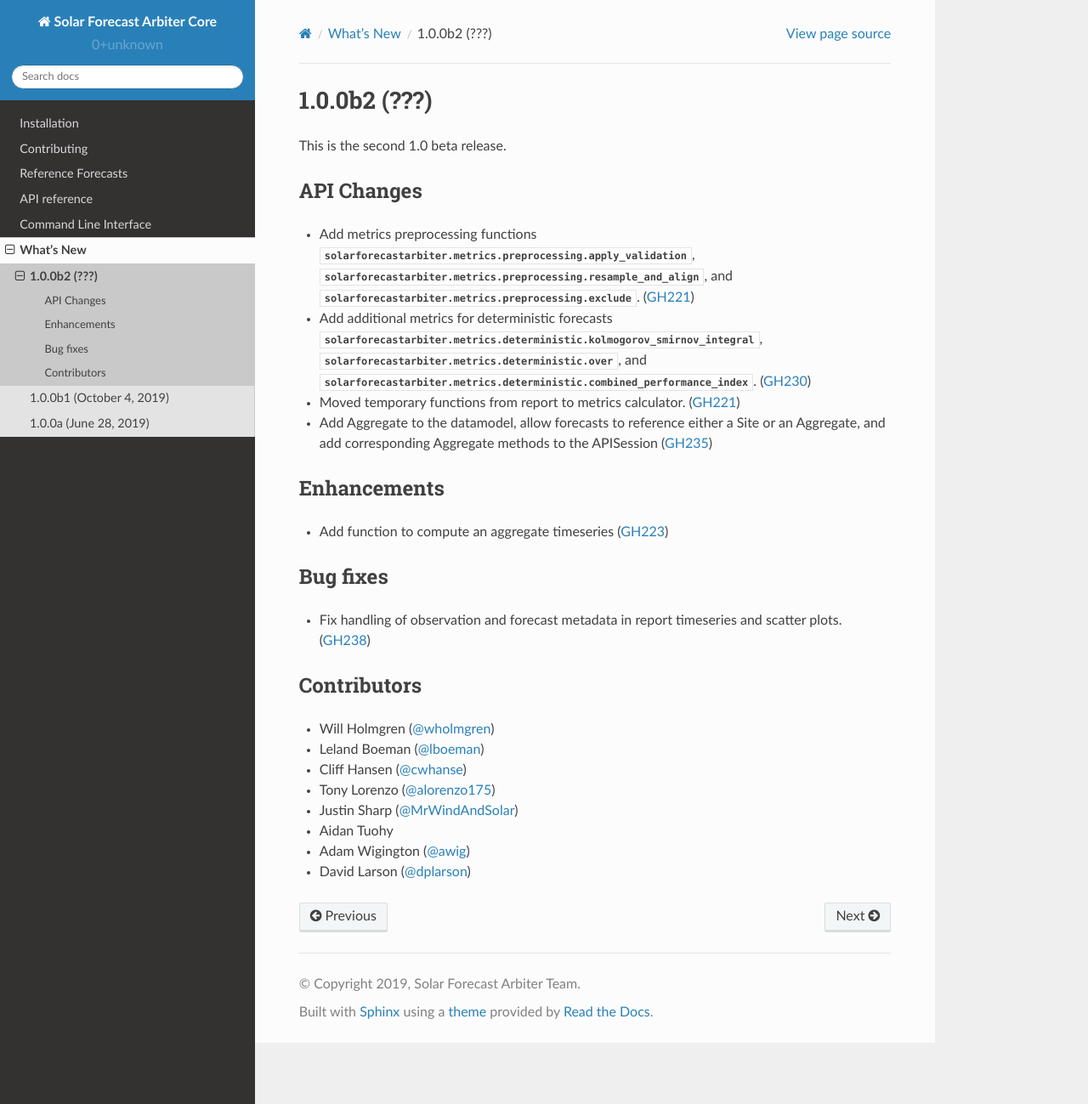
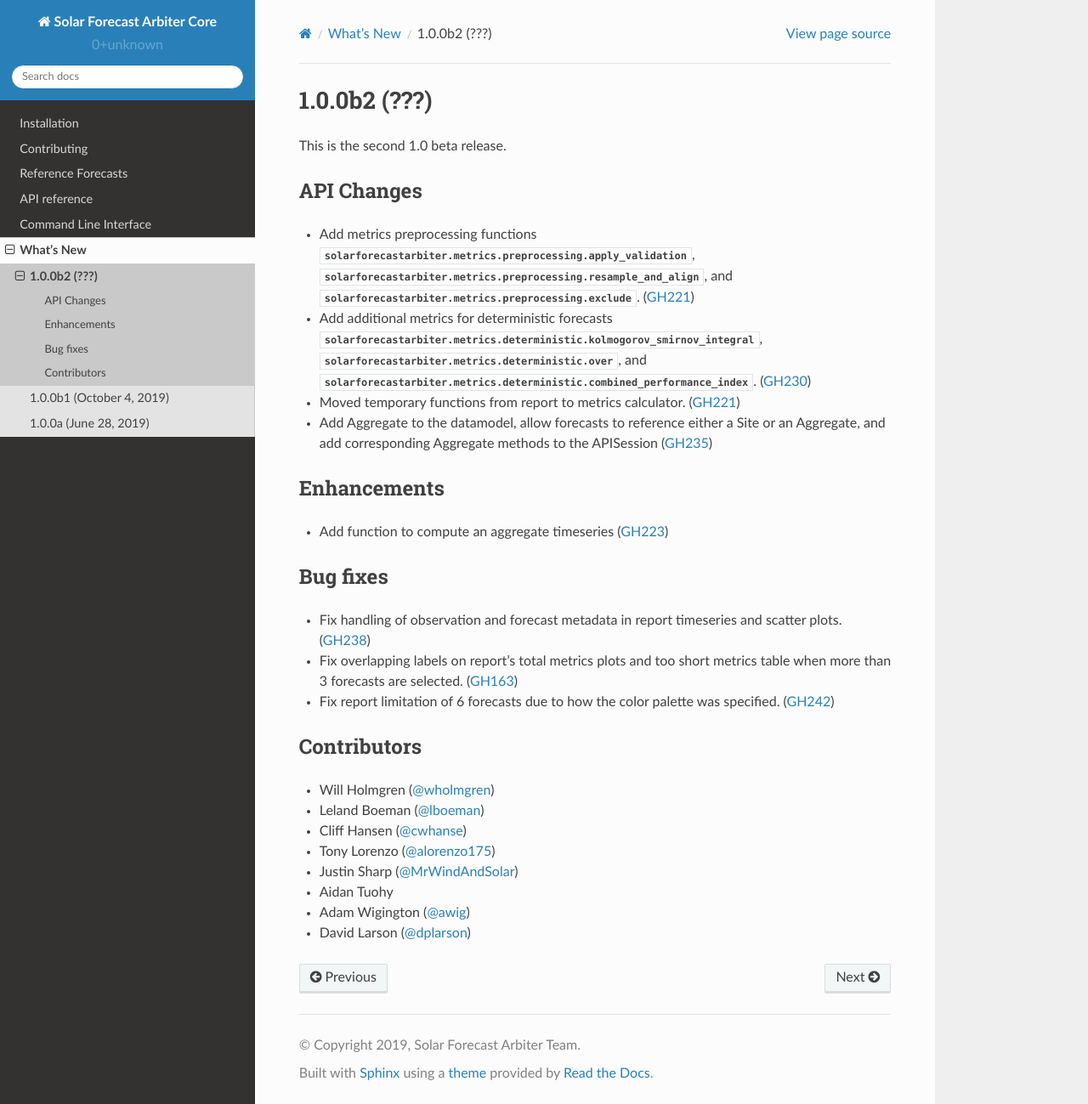
Before and after one commit to SolarArbiter/solarforecastarbiter-core, a Sphinx documentation site: the page built from docs/source/whatsnew/1.0.0b2.rst, in a window 1280 px wide and 1299 px high. Shown: the whole window at 85% size. Built offline with Sphinx 7.4.7 and the Read the Docs theme 2.0.0, drawn with Linux system fonts in a browser that asks for light colours.

Commit message:
whatsnew

```diff
--- a/docs/source/whatsnew/1.0.0b2.rst
+++ b/docs/source/whatsnew/1.0.0b2.rst
@@ -31,6 +31,10 @@ Bug fixes
 ~~~~~~~~~
 * Fix handling of observation and forecast metadata in report timeseries
   and scatter plots. (:issue:`238`)
+* Fix overlapping labels on report's total metrics plots and too short
+  metrics table when more than 3 forecasts are selected. (:issue:`163`)
+* Fix report limitation of 6 forecasts due to how the color palette was
+  specified. (:issue:`242`)
 
 
 Contributors
```
